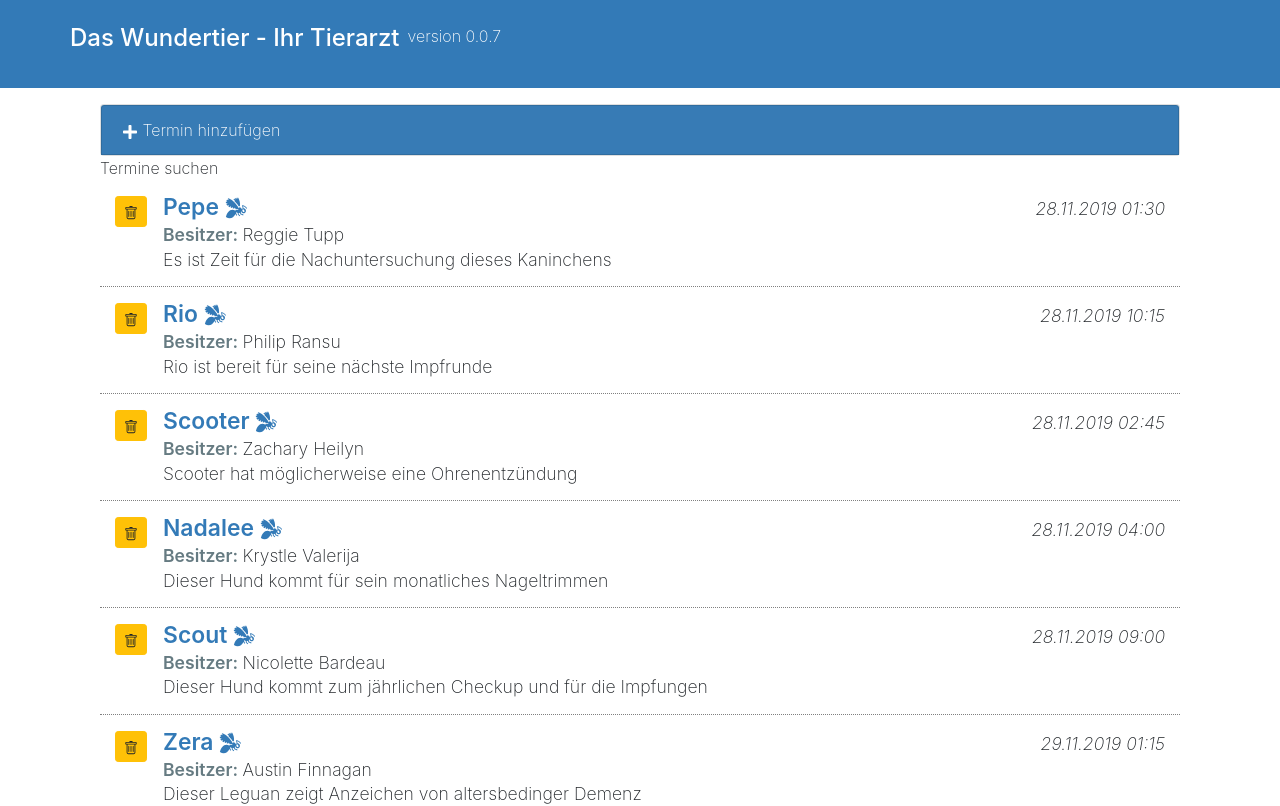
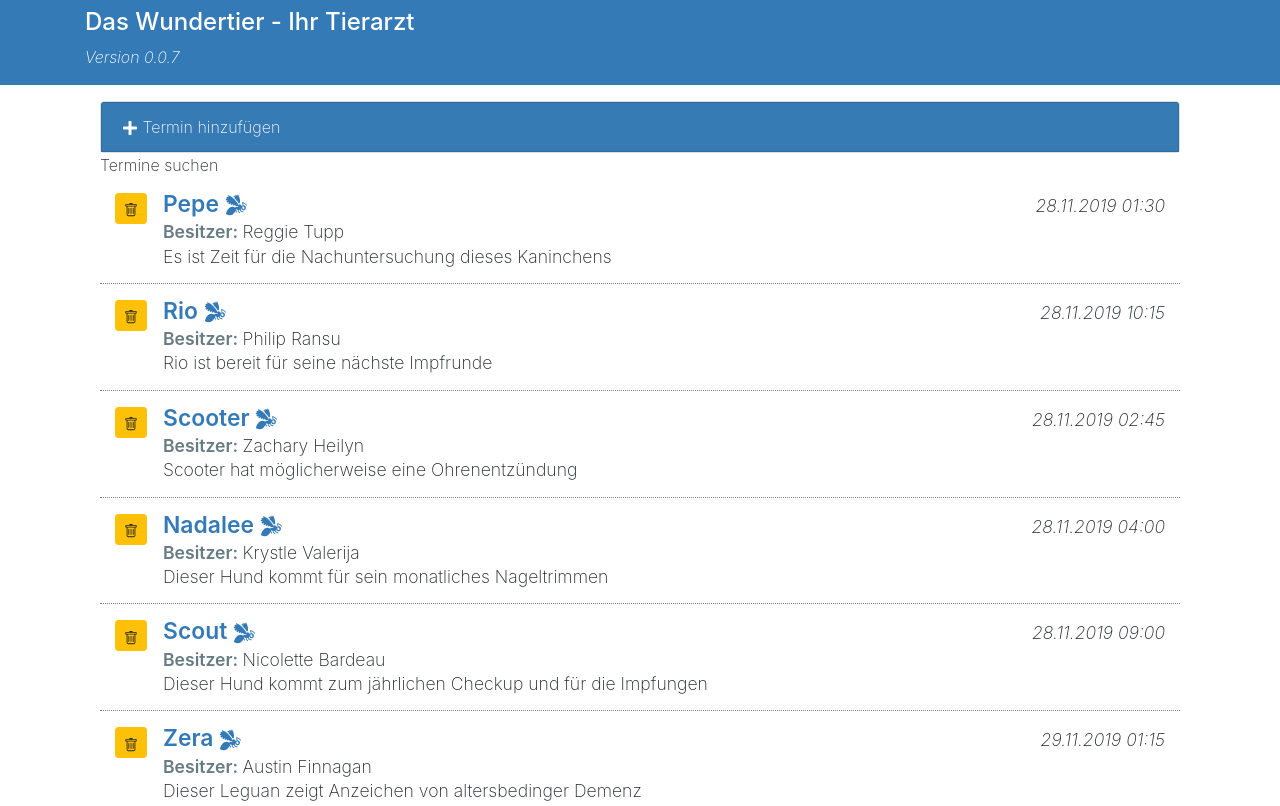
Before and after one commit to edwardtanguay/reactweb, a React (Create React App) app: page / in a window 1280 px wide. Shown: the top 806 px of the page. Built offline with nearby package versions, Linux system fonts and the light colour scheme.

Commit message:
version formatted

```diff
--- a/src/components/App.js
+++ b/src/components/App.js
@@ -66,9 +66,7 @@ class App extends Component {
 		return (
 			<div>
 				<header class="container text-white">
-					<div className="row py-4">
-						<h4>Das Wundertier - Ihr Tierarzt</h4><p class="ml-2"> version {this.state.version}</p>
-					</div>
+					<h4 class="pt-2 pb-0">Das Wundertier - Ihr Tierarzt</h4><p class="font-italic">Version {this.state.version}</p>
 				</header>
 				<main className="page bg-white" id="petratings">
 					<div className="container">
```
